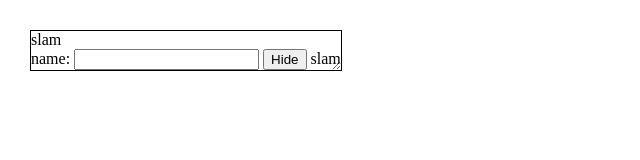
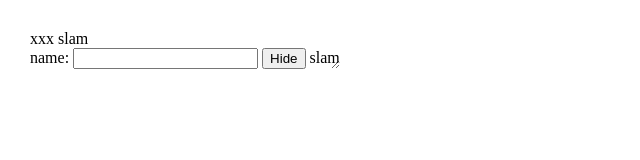
Before and after one commit to ahoeffner/forms42test, a website built with webpack: page test.html in a window 1280 px wide. Shown: the whole page, without its empty margins (0-640 px from the left). Built offline with nearby package versions, Linux system fonts and the light colour scheme; what forms42core would draw is missing.

Commit message:
Update test.html

```diff
--- a/test.html
+++ b/test.html
@@ -8,7 +8,6 @@
                 position: absolute;
                 resize: both;
                 overflow:hidden;
-                border: 1px solid black;
             }
 
             .page
@@ -37,6 +36,7 @@
         <div class="modal">
         </div>
         <div class="page">
+            <span name="win">xxx</span>
             slam<br>
             name: <input> <button onclick="hide()">Hide</button>
             slam<br>
@@ -48,6 +48,8 @@
         var mouse = {x: 0, y: 0};
         var modal = document.querySelector(".modal");
         var element = document.querySelector(".window");
+
+        console.log("win: "+element.querySelector("[name=win]"))
 
         function dragstart(event)
         {
```
